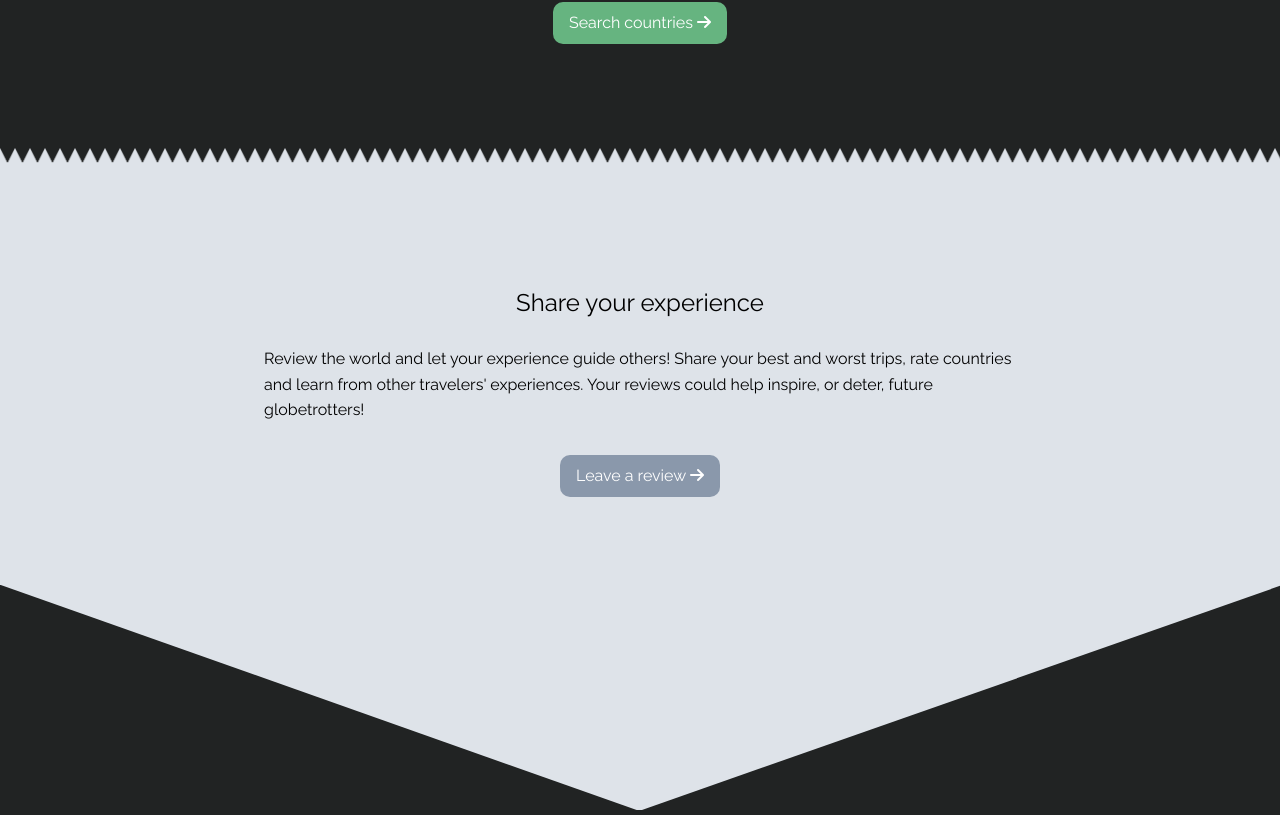
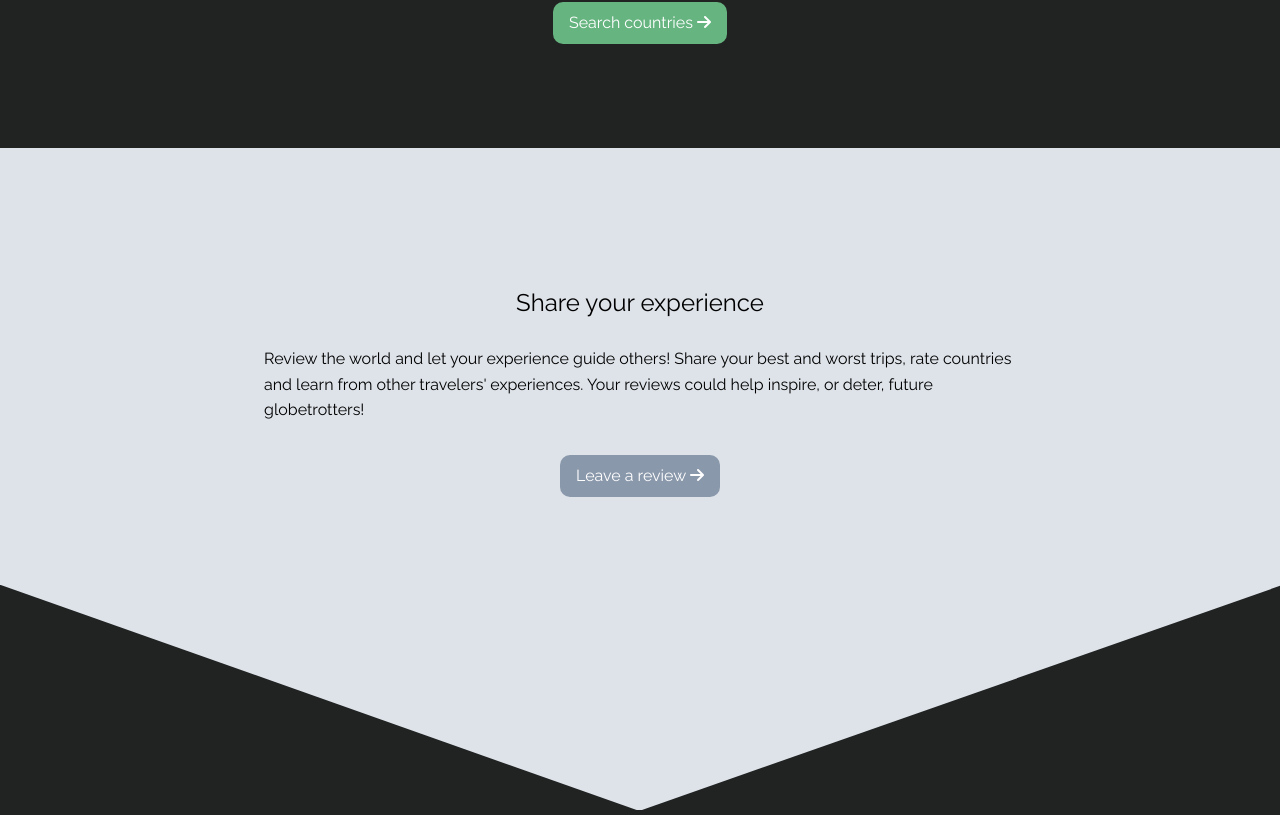
Before and after one commit to sagaeinkik/cotonijo-client, a React (Vite) app: page / in a window 1280 px wide. Shown: the part 945-1760 px from the top of the page. Built offline with nearby package versions, Linux system fonts and the light colour scheme; no server answers.

Commit message:
Divider spökar endast på telefon

```diff
--- a/src/assets/pages/HomePage.tsx
+++ b/src/assets/pages/HomePage.tsx
@@ -23,6 +23,7 @@ const HomePage = () => {
           <CtaButton link="/countries" color="green" text="Search countries" />
         </div>
       </section>
+
       <section className="second-block light-bg">
         <div className="content-wrapper">
         <h2>Share your experience</h2>
--- a/src/assets/static/scss/_HomePage.scss
+++ b/src/assets/static/scss/_HomePage.scss
@@ -30,13 +30,6 @@ section {
     padding-bottom: 4em;
 }
 
-//Andra sektionen
-.second-block {
-    background-image: url('../images/arrow.png');
-    background-size: 15px;
-    background-repeat: repeat-x;
-}
-
 //Cotonijo-text
 .last-block {
     text-align: center;
@@ -45,12 +38,6 @@ section {
         font-size: 4em;
         font-weight: 600;
     }
-}
-
-.divider.light-divider {
-    display: block;
-    width: 100dvw;
-    max-width: 2800px;
 }
 
 //Recensions-blocket
--- a/src/index.scss
+++ b/src/index.scss
@@ -44,6 +44,8 @@ select {
     font-family: v.$accent;
     font-size: 1em;
     padding: 0.7em 1.3em;
+    background-color: white;
+    color: black;
 }
 
 //Knappar
```
